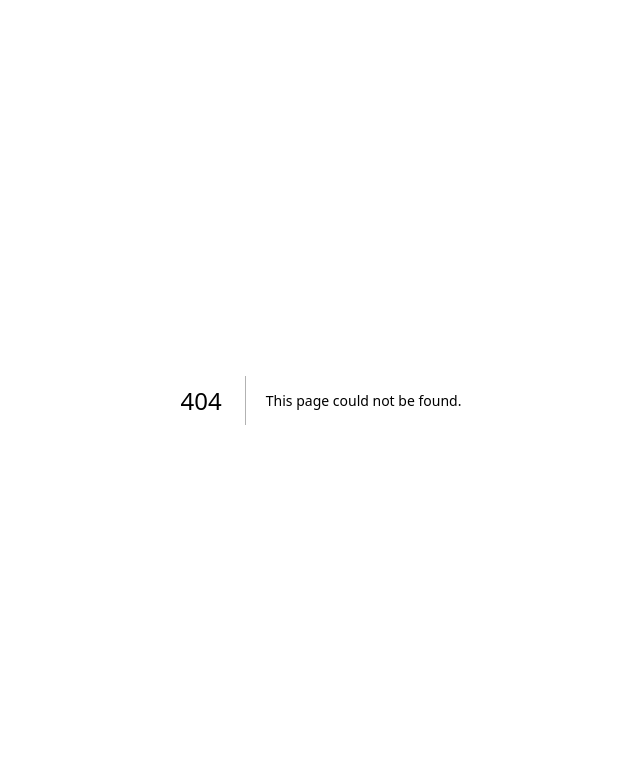
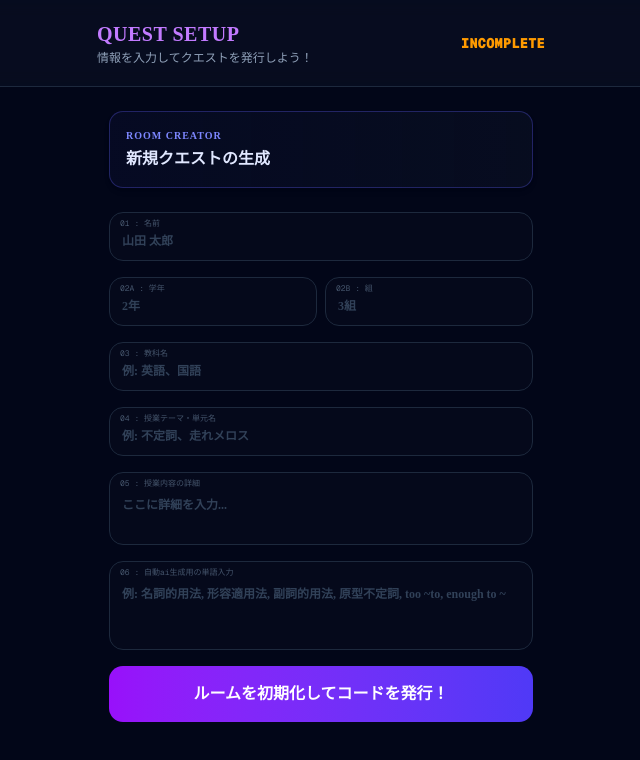
Before and after one commit to Tomoodi/bingoquest, a Next.js app: page /teacher/create in a window 1280 px wide. Before the commit this address had no page. Shown: the top 760 px of the page, without its empty margins (319-959 px from the left). Built offline with nearby package versions, Linux system fonts and the light colour scheme.

Commit message:
class-code

```diff
--- /dev/null
+++ b/app/teacher/create/page.tsx
@@ -0,0 +1,130 @@
+"use client";
+
+import React, { useState } from "react";
+import { useRouter } from "next/navigation";
+
+export default function BingoTeacherManagementPage() {
+  const router = useRouter();
+  const [teacherName, setTeacherName] = useState("");
+  const [grade, setGrade] = useState("");
+  const [classSection, setClassSection] = useState("");
+  const [subjectName, setSubjectName] = useState("");
+  const [lessonTheme, setLessonTheme] = useState("");
+  const [lessonDescription, setLessonDescription] = useState("");
+  const [teacherWords, setTeacherWords] = useState("");
+  const [isSaving, setIsSaving] = useState(false);
+
+  const isFormValid =
+    teacherName.trim() !== "" &&
+    grade.trim() !== "" &&
+    classSection.trim() !== "" &&
+    subjectName.trim() !== "" &&
+    lessonTheme.trim() !== "" &&
+    lessonDescription.trim() !== "" &&
+    teacherWords.trim() !== "";
+
+  const handleCreateClass = async (e: React.FormEvent) => {
+    e.preventDefault();
+    if (!isFormValid || isSaving) return;
+
+    setIsSaving(true);
+    const generatedCode = Math.floor(100000 + Math.random() * 900000).toString();
+
+    try {
+      const response = await fetch("/api/classes", {
+        method: "POST",
+        headers: { "Content-Type": "application/json" },
+        body: JSON.stringify({
+          teacher_name: teacherName,
+          grade: grade,
+          class_section: classSection,
+          name: subjectName,
+          lesson_theme: lessonTheme,
+          lesson_description: lessonDescription,
+          teacher_words: teacherWords,
+          code: generatedCode,
+        }),
+      });
+
+      if (!response.ok) throw new Error("作成に失敗しました。");
+      router.push("/teacher/codes");
+    } catch (error) {
+      console.error(error);
+    } finally {
+      setIsSaving(false);
+    }
+  };
+
+  return (
+    <div className="flex min-h-screen flex-col bg-slate-950 text-white font-sans relative overflow-hidden">
+      <div className="w-full bg-slate-900/40 border-b border-slate-800 p-5 sticky top-0 z-10 backdrop-blur">
+        <div className="max-w-md mx-auto flex justify-between items-center">
+          <div>
+            <h1 className="text-xl font-bold tracking-wide text-purple-400">QUEST SETUP</h1>
+            <p className="text-xs text-slate-400 mt-0.5">情報を入力してクエストを発行しよう！</p>
+          </div>
+          <div className="text-right">
+            <span className={`font-mono text-sm font-black ${isFormValid ? "text-emerald-400" : "text-amber-500"}`}>
+              {isFormValid ? "READY" : "INCOMPLETE"}
+            </span>
+          </div>
+        </div>
+      </div>
+
+      <div className="flex-1 max-w-md w-full mx-auto px-3 py-6 flex flex-col space-y-6">
+        <div className="rounded-xl border border-indigo-500/30 bg-gradient-to-r from-indigo-500/5 to-slate-900/40 p-4 shadow-md">
+          <p className="text-[10px] font-black uppercase tracking-widest text-indigo-400">ROOM CREATOR</p>
+          <h2 className="mt-1 text-base font-black text-indigo-100">新規クエストの生成</h2>
+        </div>
+
+        <form onSubmit={handleCreateClass} className="space-y-4">
+          {/* 1. 先生の名前 */}
+          <div className={`relative rounded-xl border p-2 bg-slate-900/20 ${teacherName ? "border-purple-500/60" : "border-slate-800"}`}>
+            <span className="absolute top-1 left-2.5 font-mono text-[8px] text-slate-600">01 : 名前 </span>
+            <input type="text" value={teacherName} onChange={(e) => setTeacherName(e.target.value)} required className="w-full pt-3 px-1 bg-transparent text-xs font-bold text-slate-200 outline-none placeholder:text-slate-700" placeholder="山田 太郎" />
+          </div>
+
+          {/* 2. 学年と組 */}
+          <div className="flex gap-2">
+            <div className={`relative flex-1 rounded-xl border p-2 bg-slate-900/20 ${grade ? "border-purple-500/60" : "border-slate-800"}`}>
+              <span className="absolute top-1 left-2.5 font-mono text-[8px] text-slate-600">02A : 学年</span>
+              <input type="text" value={grade} onChange={(e) => setGrade(e.target.value)} required className="w-full pt-3 px-1 bg-transparent text-xs font-bold text-slate-200 outline-none placeholder:text-slate-700" placeholder="2年" />
+            </div>
+            <div className={`relative flex-1 rounded-xl border p-2 bg-slate-900/20 ${classSection ? "border-purple-500/60" : "border-slate-800"}`}>
+              <span className="absolute top-1 left-2.5 font-mono text-[8px] text-slate-600">02B : 組</span>
+              <input type="text" value={classSection} onChange={(e) => setClassSection(e.target.value)} required className="w-full pt-3 px-1 bg-transparent text-xs font-bold text-slate-200 outline-none placeholder:text-slate-700" placeholder="3組" />
+            </div>
+          </div>
+
+          {/* 3. 教科名 */}
+          <div className={`relative rounded-xl border p-2 bg-slate-900/20 ${subjectName ? "border-purple-500/60" : "border-slate-800"}`}>
+            <span className="absolute top-1 left-2.5 font-mono text-[8px] text-slate-600">03 : 教科名</span>
+            <input type="text" value={subjectName} onChange={(e) => setSubjectName(e.target.value)} required className="w-full pt-3 px-1 bg-transparent text-xs font-bold text-slate-200 outline-none placeholder:text-slate-700" placeholder="例: 英語、国語" />
+          </div>
+
+          {/* 4. 授業テーマ */}
+          <div className={`relative rounded-xl border p-2 bg-slate-900/20 ${lessonTheme ? "border-purple-500/60" : "border-slate-800"}`}>
+            <span className="absolute top-1 left-2.5 font-mono text-[8px] text-slate-600">04 : 授業テーマ・単元名</span>
+            <input type="text" value={lessonTheme} onChange={(e) => setLessonTheme(e.target.value)} required className="w-full pt-3 px-1 bg-transparent text-xs font-bold text-slate-200 outline-none placeholder:text-slate-700" placeholder="例: 不定詞、走れメロス" />
+          </div>
+
+          {/* 5. 詳細 */}
+          <div className={`relative rounded-xl border p-2 bg-slate-900/20 ${lessonDescription ? "border-purple-500/60" : "border-slate-800"}`}>
+            <span className="absolute top-1 left-2.5 font-mono text-[8px] text-slate-600">05 : 授業内容の詳細</span>
+            <textarea value={lessonDescription} onChange={(e) => setLessonDescription(e.target.value)} required rows={2} className="w-full pt-4 px-1 bg-transparent text-xs font-bold text-slate-200 outline-none resize-none placeholder:text-slate-700" placeholder="ここに詳細を入力..." />
+          </div>
+
+          {/* 6. ビンゴ用の問題ワード 💡 他と同じパープル系（border-purple-500/60、文字は通常）に修正 */}
+          <div className={`relative rounded-xl border p-2 bg-slate-900/20 ${teacherWords ? "border-purple-500/60" : "border-slate-800"}`}>
+            <span className="absolute top-1 left-2.5 font-mono text-[8px] text-slate-600">06 : 自動ai生成用の単語入力</span>
+            <textarea value={teacherWords} onChange={(e) => setTeacherWords(e.target.value)} required rows={3} className="w-full pt-4 px-1 bg-transparent text-xs font-bold text-slate-200 outline-none resize-none placeholder:text-slate-700" placeholder="例: 名詞的用法, 形容適用法, 副詞的用法, 原型不定詞, too ~to, enough to ~" />
+          </div>
+
+          <button type="submit" disabled={!isFormValid || isSaving} className="w-full bg-gradient-to-r from-purple-600 to-indigo-600 text-white font-black py-4 rounded-xl transition-all">
+            {isSaving ? "生成中..." : "ルームを初期化してコードを発行！"}
+          </button>
+        </form>
+      </div>
+    </div>
+  );
+}
--- a/app/teacher/page.tsx
+++ b/app/teacher/page.tsx
@@ -1,56 +1,44 @@
 "use client";
 
-import React, { useState } from "react";
+import React, { useEffect, useState } from "react";
+import Link from "next/link";
 
-export default function BingoTeacherManagementPage() {
-  const [teacherName, setTeacherName] = useState("");
-  const [grade, setGrade] = useState("");
-  const [classSection, setClassSection] = useState("");
-  const [lessonTheme, setLessonTheme] = useState("");
-  const [lessonDescription, setLessonDescription] = useState("");
+type ClassRoom = {
+  id: string;
+  code: string;
+  grade: string;
+  class_section: string;
+  name: string;
+  lesson_theme: string;
+  teacher_name: string;
+  teacher_words: string; // 💡 取得用に型を追加
+  created_at: string;
+};
 
-  const [classCode, setClassCode] = useState("");
-  const [isCreated, setIsCreated] = useState(false);
-  const [isSaving, setIsSaving] = useState(false);
+export default function TeacherCodePage() {
+  const [myRooms, setMyRooms] = useState<ClassRoom[]>([]);
+  const [isLoading, setIsLoading] = useState(true);
 
-  const isFormValid =
-    teacherName.trim() !== "" &&
-    grade.trim() !== "" &&
-    classSection.trim() !== "" &&
-    lessonTheme.trim() !== "" &&
-    lessonDescription.trim() !== "";
+  const currentTeacherName = "山田 太郎";
 
-  const handleCreateClass = async (e: React.FormEvent) => {
-    e.preventDefault();
-    if (!isFormValid || isSaving) return;
+  useEffect(() => {
+    async function fetchMyCodes() {
+      try {
+        const response = await fetch(`/api/classes?teacherName=${encodeURIComponent(currentTeacherName)}`);
+        const data = await response.json();
+        if (response.ok && data.classes) {
+          setMyRooms(data.classes);
+        }
+      } catch (error) {
+        console.error("コードの取得に失敗しました:", error);
+      } finally {
+        setIsLoading(false);
+      }
+    }
+    fetchMyCodes();
+  }, []);
 
-    setIsSaving(true);
-    const generatedCode = Math.floor(100000 + Math.random() * 900000).toString();
-
-    try {
-      const response = await fetch("/api/classes", {
-        method: "POST",
-        headers: { "Content-Type": "application/json" },
-        body: JSON.stringify({
-          teacherName,
-          grade,
-          classSection,
-          lessonTheme,
-          lessonDescription,
-          classCode: generatedCode,
-        }),
-      });
-
-      if (!response.ok) throw new Error("作成に失敗しました。");
-
-      setClassCode(generatedCode);
-      setIsCreated(true);
-    } catch (error) {
-      console.error(error);
-    } finally {
-      setIsSaving(false);
-    }
-  };
+  const latestRoom = myRooms[0];
 
   return (
     <div className="flex min-h-screen flex-col bg-slate-950 text-white font-sans relative overflow-hidden">
@@ -58,66 +46,73 @@ export default function BingoTeacherManagementPage() {
       <div className="w-full bg-slate-900/40 border-b border-slate-800 p-5 sticky top-0 z-10 backdrop-blur">
         <div className="max-w-md mx-auto flex justify-between items-center">
           <div>
-            <h1 className="text-xl font-bold tracking-wide text-purple-400">QUEST SETUP</h1>
-            <p className="text-xs text-slate-400 mt-0.5">情報を入力してクエストを発行しよう！</p>
+            <h1 className="text-xl font-bold tracking-wide text-amber-400">CODE CENTER</h1>
+            <p className="text-xs text-slate-400 mt-0.5">{currentTeacherName} 先生の管理パネル</p>
           </div>
-          <div className="text-right">
-            <span className={`font-mono text-sm font-black ${isFormValid ? "text-emerald-400" : "text-amber-500"}`}>
-              {isFormValid ? "READY" : "INCOMPLETE"}
-            </span>
-          </div>
+          <Link href="/teacher/create">
+            <button className="bg-slate-900 hover:bg-slate-800 text-slate-300 text-xs font-bold px-3 py-2 rounded-xl border border-slate-800 transition-all">
+              ← 新規作成
+            </button>
+          </Link>
         </div>
       </div>
 
-      <div className="flex-1 max-w-md w-full mx-auto px-3 py-6 flex flex-col space-y-6">
-        <div className="rounded-xl border border-indigo-500/30 bg-gradient-to-r from-indigo-500/5 to-slate-900/40 p-4 shadow-md">
-          <p className="text-[10px] font-black uppercase tracking-widest text-indigo-400">ROOM CREATOR</p>
-          <h2 className="mt-1 text-base font-black text-indigo-100">新規クエストの生成</h2>
-        </div>
+      <div className="flex-1 max-w-md w-full mx-auto px-3 py-6 space-y-6 flex flex-col justify-center">
 
-        {!isCreated ? (
-          <form onSubmit={handleCreateClass} className="space-y-4">
-            {/* 1. 名前 */}
-            <div className={`relative rounded-xl border p-2 bg-slate-900/20 ${teacherName ? "border-purple-500/60" : "border-slate-800"}`}>
-              <span className="absolute top-1 left-2.5 font-mono text-[8px] text-slate-600">01 : 先生のお名前</span>
-              <input type="text" value={teacherName} onChange={(e) => setTeacherName(e.target.value)} required className="w-full pt-3 px-1 bg-transparent text-xs font-bold text-slate-200 outline-none placeholder:text-slate-700" placeholder="山田 太郎" />
+        {/* 最新のコード */}
+        {latestRoom && (
+          <div className="rounded-2xl border-2 border-amber-500/40 bg-gradient-to-b from-amber-500/10 to-slate-900/60 p-6 text-center shadow-[0_0_30px_rgba(245,158,11,0.15)]">
+            <span className="bg-amber-950 text-amber-400 border border-amber-500/30 text-[10px] px-2.5 py-1 rounded-md font-black tracking-widest uppercase">
+              LATEST ISSUED CODE
+            </span>
+            <p className="text-xs text-slate-400 mt-3">
+              {latestRoom.grade}{latestRoom.class_section} ｜ <span className="text-purple-400 font-bold">{latestRoom.name}</span> ｜ <span className="text-amber-300">{latestRoom.lesson_theme}</span>
+            </p>
+
+            <h2 className="text-5xl font-mono font-black text-white tracking-widest my-4">
+              {latestRoom.code}
+            </h2>
+
+            {/* 💡 登録されたAI用ビンゴワードのプレビュー表示エリアを追加 */}
+            <div className="mt-2 p-2 bg-slate-950/60 rounded-xl border border-slate-800 text-left">
+              <span className="text-[9px] font-mono text-emerald-400 font-black tracking-wider block mb-1">🎯 BINGO WORDS (PREVIEW)</span>
+              <p className="text-[11px] text-slate-400 truncate font-mono">{latestRoom.teacher_words || "未登録"}</p>
             </div>
 
-            {/* 2. 学年と組 */}
-            <div className="flex gap-2">
-              <div className={`relative flex-1 rounded-xl border p-2 bg-slate-900/20 ${grade ? "border-purple-500/60" : "border-slate-800"}`}>
-                <span className="absolute top-1 left-2.5 font-mono text-[8px] text-slate-600">02A : 学年</span>
-                <input type="text" value={grade} onChange={(e) => setGrade(e.target.value)} required className="w-full pt-3 px-1 bg-transparent text-xs font-bold text-slate-200 outline-none placeholder:text-slate-700" placeholder="2年" />
-              </div>
-              <div className={`relative flex-1 rounded-xl border p-2 bg-slate-900/20 ${classSection ? "border-purple-500/60" : "border-slate-800"}`}>
-                <span className="absolute top-1 left-2.5 font-mono text-[8px] text-slate-600">02B : 組</span>
-                <input type="text" value={classSection} onChange={(e) => setClassSection(e.target.value)} required className="w-full pt-3 px-1 bg-transparent text-xs font-bold text-slate-200 outline-none placeholder:text-slate-700" placeholder="3組" />
-              </div>
-            </div>
-
-            {/* 3. テーマ */}
-            <div className={`relative rounded-xl border p-2 bg-slate-900/20 ${lessonTheme ? "border-purple-500/60" : "border-slate-800"}`}>
-              <span className="absolute top-1 left-2.5 font-mono text-[8px] text-slate-600">03 : 授業テーマ</span>
-              <input type="text" value={lessonTheme} onChange={(e) => setLessonTheme(e.target.value)} required className="w-full pt-3 px-1 bg-transparent text-xs font-bold text-slate-200 outline-none placeholder:text-slate-700" placeholder="英語：不定詞" />
-            </div>
-
-            {/* 4. 詳細 */}
-            <div className={`relative rounded-xl border p-2 bg-slate-900/20 ${lessonDescription ? "border-purple-500/60" : "border-slate-800"}`}>
-              <span className="absolute top-1 left-2.5 font-mono text-[8px] text-slate-600">04 : 授業内容の詳細</span>
-              <textarea value={lessonDescription} onChange={(e) => setLessonDescription(e.target.value)} required rows={3} className="w-full pt-4 px-1 bg-transparent text-xs font-bold text-slate-200 outline-none resize-none placeholder:text-slate-700" placeholder="ここに詳細を入力..." />
-            </div>
-
-            <button type="submit" disabled={!isFormValid || isSaving} className="w-full bg-gradient-to-r from-purple-600 to-indigo-600 text-white font-black py-4 rounded-xl">
-              {isSaving ? "送信中..." : "ルームを初期化してコードを発行！"}
-            </button>
-          </form>
-        ) : (
-          <div className="text-center py-10">
-             <h2 className="text-2xl font-black text-indigo-400">QUEST ISSUED</h2>
-             <p className="mt-4 text-slate-400">ROOM CODE:</p>
-             <p className="text-4xl font-mono font-black text-white">{classCode}</p>
+            <p className="text-[10px] text-amber-500 font-bold tracking-wider mt-4">生徒にこの6桁の数字を伝えてください</p>
           </div>
         )}
+
+        {/* 過去の発行履歴 */}
+        <div className="space-y-3 flex-1">
+          <h3 className="text-xs font-mono font-bold text-slate-500 tracking-wider uppercase px-1">
+            HISTORY ({myRooms.length})
+          </h3>
+
+          {isLoading ? (
+            <div className="text-center py-6 font-mono text-xs text-slate-600 animate-pulse">LOADING HISTORY...</div>
+          ) : myRooms.length <= 1 ? (
+            <div className="text-center py-6 text-xs text-slate-600">過去の発行履歴はありません</div>
+          ) : (
+            <div className="space-y-2 max-h-[220px] overflow-y-auto pr-1">
+              {myRooms.slice(1).map((room) => (
+                <div key={room.id} className="flex justify-between items-center p-3 rounded-xl border border-slate-900 bg-slate-900/20 text-xs">
+                  <div className="truncate flex-1 mr-2">
+                    <p className="font-bold text-slate-300 truncate">
+                      <span className="text-purple-400 font-medium">[{room.name}]</span> {room.lesson_theme}
+                    </p>
+                    <p className="text-[10px] text-slate-500 mt-0.5">{room.grade} {room.class_section}</p>
+                  </div>
+                  <div className="text-right shrink-0">
+                    <span className="font-mono font-black text-sm text-slate-400 bg-slate-900 px-2.5 py-1 rounded-lg border border-slate-800">
+                      {room.code}
+                    </span>
+                  </div>
+                </div>
+              ))}
+            </div>
+          )}
+        </div>
       </div>
     </div>
   );
```
